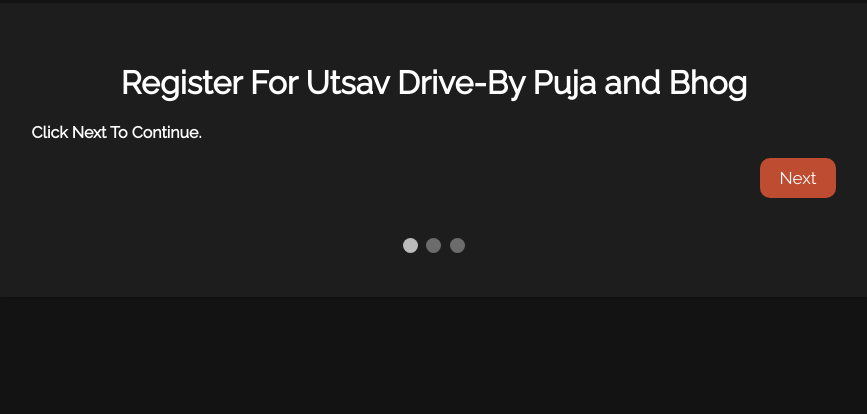
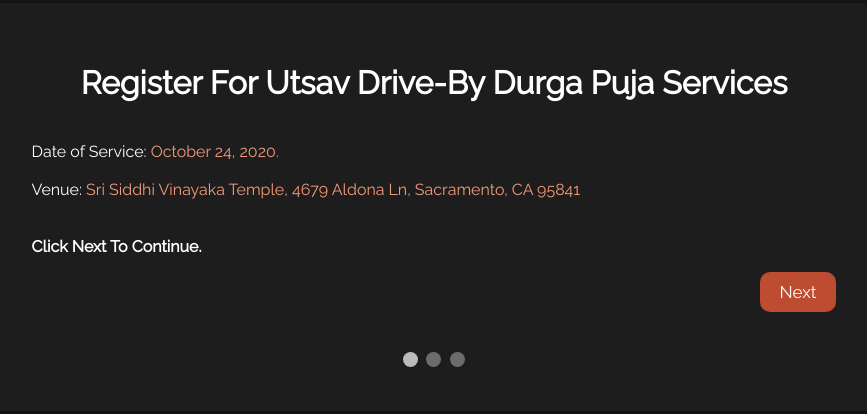
Before and after one commit to kidsonfilms-python-rules/DP2020RegWebsite, a plain HTML site: page index.html in a window 1280 px wide. Shown: the part 97-511 px from the top of the page, without its empty margins (206-1073 px from the left). Drawn offline with Linux system fonts and the light colour scheme.

Commit message:
Updated Contents

```diff
--- a/index.html
+++ b/index.html
@@ -98,11 +98,11 @@ button:hover {
 <body>
 
 <form id="regForm" action="thankyou.html">
-  <h1>Register For Utsav Drive-By Puja and Bhog</h1>
+  <h1>Register For Utsav Drive-By Durga Puja Services</h1>
   <!-- One "tab" for each step in the form: -->
   <div class="tab">
     <!--<p></p> -->
-    <p><b>Click Next To Continue.</b></p>
+    <p> <br> Date of Service: <span style="color: rgb(243, 154, 122);">October 24, 2020.</span> <br> <br>Venue: <span style="color:  rgb(243, 154, 122) ;">Sri Siddhi Vinayaka Temple, 4679 Aldona Ln, Sacramento, CA 95841</span>  <br> <br> <br> <b> Click Next To Continue.</b></p>
   </div>
   <div class="tab">
     <zero-md src="covidrelease.md" id="md"> <template>
```
Also changed, not shown: thankyou.html (+2 -2 lines).
